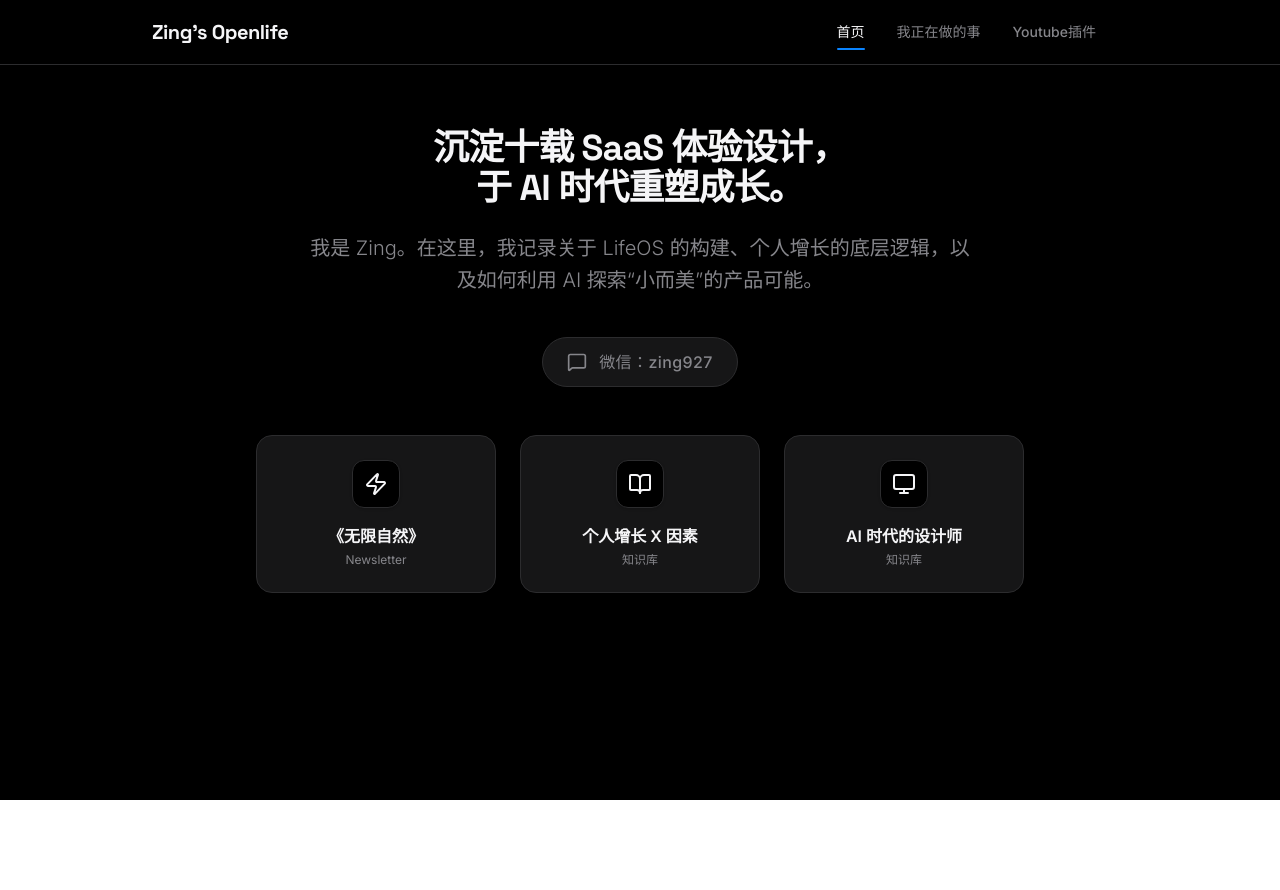
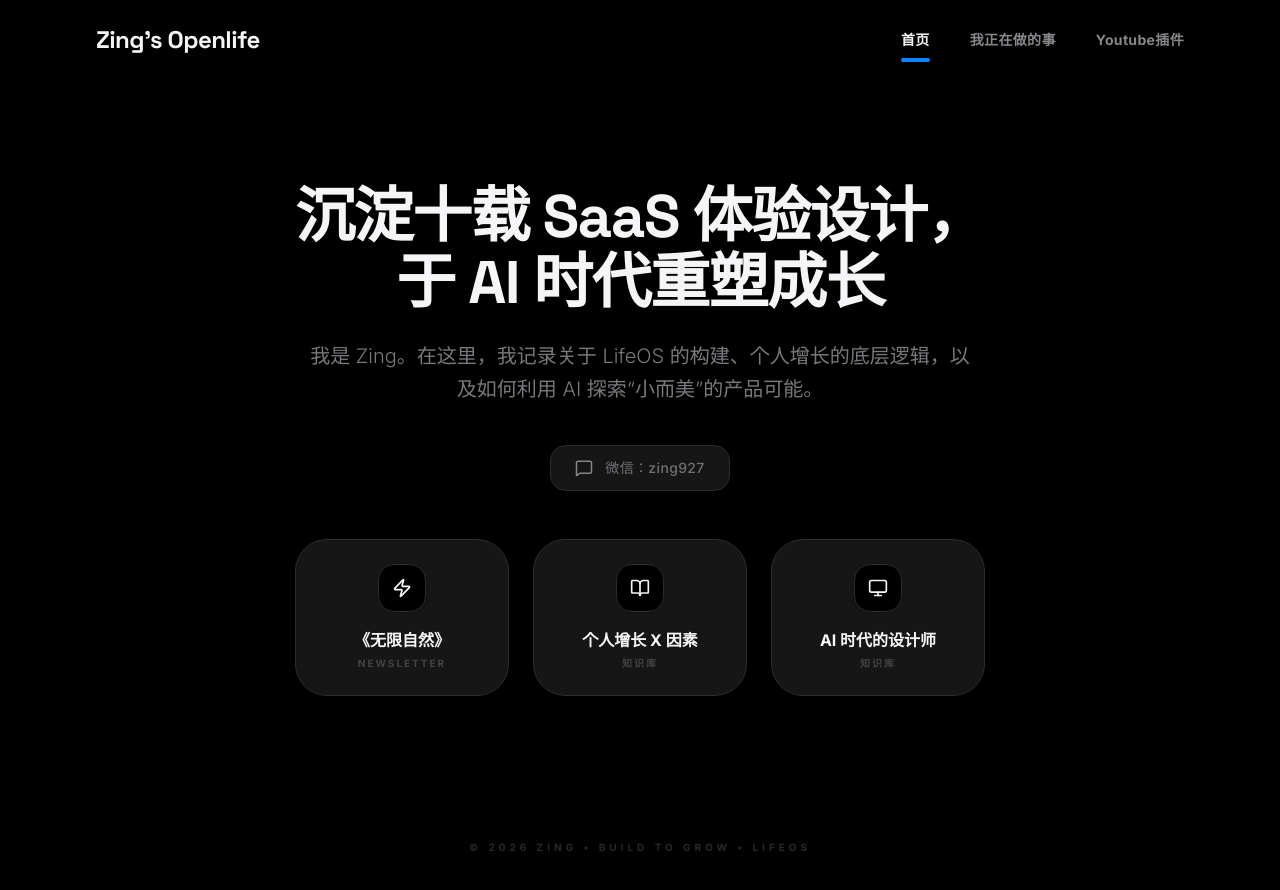
Before and after one commit to zing927/myblog20260430, a React (Vite) app: page / in a window 1280 px wide. Shown: the top 890 px of the page. Before the commit the page ends 800 px from the top, so only its background shows below. Built offline with nearby package versions, Linux system fonts and the light colour scheme; a web font is replaced by a local one.

Commit message:
feat: Enhance homepage typography and layout
Refactors the homepage layout and improves text sizing and spacing for better readability. Updates global CSS to set default background and text colors for the dark theme.

```diff
--- a/src/App.tsx
+++ b/src/App.tsx
@@ -28,36 +28,38 @@ const Home = () => (
     initial={{ opacity: 0, y: 20 }}
     animate={{ opacity: 1, y: 0 }}
     exit={{ opacity: 0, y: -20 }}
-    className="h-[calc(100vh-80px)] flex flex-col justify-center items-center text-center px-6 max-w-4xl mx-auto"
+    className="flex-grow flex flex-col justify-center items-center text-center px-6 max-w-5xl mx-auto py-8"
   >
-    <h2 className="text-3xl md:text-4xl font-bold mb-6 text-custom-primary font-display tracking-tight">
-      沉淀十载 SaaS 体验设计，<br/>于 AI 时代重塑成长。
+    <div className="max-w-4xl w-full">
+      <h2 className="text-4xl md:text-6xl font-bold mb-6 text-custom-primary font-display tracking-tight leading-[1.1]">
+        沉淀十载 SaaS 体验设计，<br/>于 AI 时代重塑成长
       </h2>
-    <p className="text-lg md:text-xl text-custom-secondary mb-10 max-w-2xl leading-relaxed font-light">
+      <p className="text-lg md:text-xl text-custom-secondary mb-10 max-w-2xl mx-auto leading-relaxed font-light opacity-90">
         我是 Zing。在这里，我记录关于 LifeOS 的构建、个人增长的底层逻辑，以及如何利用 AI 探索“小而美”的产品可能。
       </p>
 
       <div className="flex flex-wrap justify-center gap-4 mb-12">
-      <div className="flex items-center gap-3 px-6 py-3 rounded-full bg-custom-secondary border border-custom text-custom-secondary hover:text-custom-primary transition-all">
-        <MessageSquare size={20} />
-        <span className="font-medium tracking-wide">微信：zing927</span>
+        <div className="flex items-center gap-3 px-6 py-3 rounded-2xl bg-custom-secondary border border-custom text-custom-secondary hover:text-custom-primary transition-all shadow-sm hover:shadow-md">
+          <MessageSquare size={18} className="text-accent" />
+          <span className="font-medium tracking-wide text-sm opacity-80">微信：zing927</span>
         </div>
       </div>
 
-    <div className="grid grid-cols-1 md:grid-cols-3 gap-6 w-full max-w-3xl">
+      <div className="grid grid-cols-1 md:grid-cols-3 gap-6 w-full">
         {[
-        { label: "《无限自然》", type: "Newsletter", icon: <Zap size={24} />, href: "https://quaily.com/zing927" },
-        { label: "个人增长 X 因素", type: "知识库", icon: <BookOpen size={24} />, href: "https://flowus.cn/share/aa202f8a-14a7-4429-a5a8-2b459a4de181?code=U4N4HU" },
-        { label: "AI 时代的设计师", type: "知识库", icon: <Monitor size={24} />, href: "https://flowus.cn/zing/share/614d3b88-98e4-476a-9282-44500b47ea9f?code=U4N4HU" }
+          { label: "《无限自然》", type: "Newsletter", icon: <Zap size={20} />, href: "https://quaily.com/zing927" },
+          { label: "个人增长 X 因素", type: "知识库", icon: <BookOpen size={20} />, href: "https://flowus.cn/share/aa202f8a-14a7-4429-a5a8-2b459a4de181?code=U4N4HU" },
+          { label: "AI 时代的设计师", type: "知识库", icon: <Monitor size={20} />, href: "https://flowus.cn/zing/share/614d3b88-98e4-476a-9282-44500b47ea9f?code=U4N4HU" }
         ].map((link, i) => (
-        <a key={i} href={link.href} target="_blank" rel="noreferrer" className="flex flex-col items-center p-6 rounded-2xl bg-custom-secondary hover:bg-custom-primary hover:shadow-2xl transition-all border border-custom group">
-          <div className="w-12 h-12 rounded-xl flex items-center justify-center mb-4 group-hover:scale-110 transition-transform bg-custom-primary text-custom-primary border border-custom shadow-sm">
+          <a key={i} href={link.href} target="_blank" rel="noreferrer" className="flex flex-col items-center p-6 rounded-[2rem] bg-custom-secondary hover:bg-custom-primary hover:shadow-2xl transition-all border border-custom group overflow-hidden relative">
+            <div className="w-12 h-12 rounded-2xl flex items-center justify-center mb-4 group-hover:scale-110 transition-transform bg-custom-primary text-custom-primary border border-custom shadow-sm">
               {link.icon}
             </div>
-          <span className="font-semibold text-custom-primary mb-1">{link.label}</span>
-          <span className="text-xs text-custom-secondary">{link.type}</span>
+            <span className="font-bold text-base text-custom-primary mb-1 group-hover:text-accent transition-colors">{link.label}</span>
+            <span className="text-[10px] uppercase tracking-[0.2em] text-custom-secondary font-bold opacity-40">{link.type}</span>
           </a>
         ))}
+      </div>
     </div>
   </motion.div>
 );
@@ -102,30 +104,37 @@ const WhatImDoing = () => {
       initial={{ opacity: 0 }}
       animate={{ opacity: 1 }}
       exit={{ opacity: 0 }}
-      className="max-w-4xl mx-auto px-6 py-20"
+      className="max-w-4xl mx-auto px-6 py-10"
     >
-      <h2 className="text-3xl font-bold mb-4 text-custom-primary font-display">我正在做的事</h2>
-      <p className="text-custom-secondary mb-12 font-medium opacity-60 tracking-wide">我认为正确的事：阅读、写作、运动、创造、分享</p>
-      <div className="space-y-8">
+      <header className="mb-10">
+        <h2 className="text-3xl font-bold mb-4 text-custom-primary font-display tracking-tight leading-tight">我正在做的事</h2>
+        <p className="text-custom-secondary text-base font-light opacity-80 leading-relaxed max-w-xl">
+          我认为正确的事：阅读、写作、运动、创造、分享。<br/>聚焦于能产生复利增长的底层逻辑。
+        </p>
+      </header>
+      <div className="grid grid-cols-1 gap-4">
         {items.map((item, index) => (
           <motion.div
             key={item.id}
-            initial={{ opacity: 0, x: -20 }}
-            animate={{ opacity: 1, x: 0 }}
-            transition={{ delay: index * 0.1 }}
-            className={`flex gap-6 items-start p-8 rounded-3xl bg-custom-secondary border border-custom transition-all duration-300 hover:shadow-soft group ${item.href ? 'cursor-pointer hover:border-accent/40' : ''}`}
+            initial={{ opacity: 0, y: 15 }}
+            animate={{ opacity: 1, y: 0 }}
+            transition={{ delay: index * 0.08, duration: 0.4 }}
+            className={`flex flex-col md:flex-row gap-6 items-start p-6 rounded-2xl bg-custom-secondary border border-custom transition-all duration-300 hover:border-accent/30 hover:bg-custom-secondary/90 group overflow-hidden relative ${item.href ? 'cursor-pointer shadow-sm hover:shadow-md' : ''}`}
             onClick={() => item.href && window.open(item.href, '_blank')}
           >
-            <div className="p-4 rounded-2xl bg-custom-primary shadow-sm flex-shrink-0 border border-custom text-custom-secondary group-hover:text-custom-primary transition-colors">
+            <div className="p-4 rounded-xl bg-custom-primary shadow-sm flex-shrink-0 border border-custom text-custom-secondary group-hover:text-accent transition-all">
               {item.icon}
             </div>
-            <div>
-              <h3 className="text-xl font-bold mb-2 flex items-center gap-2 text-custom-primary">
+            <div className="flex-grow pt-1">
+              <div className="flex items-center justify-between mb-2">
+                <h3 className="text-xl font-bold text-custom-primary group-hover:text-accent transition-colors">
                   {item.title}
-                <ArrowRight size={18} className="text-custom-secondary opacity-30" />
                 </h3>
-              <p className="text-custom-secondary mb-4 leading-relaxed">{item.desc}</p>
-              <div className="inline-block px-3 py-1 rounded-full bg-custom-primary text-xs font-medium text-custom-secondary border border-custom">
+                {item.href && <ArrowRight size={18} className="text-accent opacity-0 group-hover:opacity-100 -translate-x-3 group-hover:translate-x-0 transition-all font-bold" />}
+              </div>
+              <p className="text-base text-custom-secondary mb-5 leading-relaxed opacity-90">{item.desc}</p>
+              <div className="inline-flex items-center gap-2 px-3 py-1 rounded-lg bg-custom-primary text-[10px] font-bold tracking-widest uppercase text-custom-secondary border border-custom">
+                <span className="w-1.5 h-1.5 rounded-full bg-accent" />
                 {item.meta}
               </div>
             </div>
@@ -147,27 +156,35 @@ const YoutuReadApp = () => {
       className="max-w-5xl mx-auto px-6 py-20"
     >
       {/* Hero Section */}
-      <section className="text-center mb-24 py-16 bg-custom-secondary rounded-[40px] px-8 border border-custom shadow-inner">
+      <section className="text-center mb-10 py-16 bg-custom-secondary/40 rounded-[3rem] px-8 border border-custom shadow-inner backdrop-blur-md">
         <motion.div
-          initial={{ scale: 0.95, opacity: 0 }}
+          initial={{ scale: 0.98, opacity: 0 }}
           animate={{ scale: 1, opacity: 1 }}
           transition={{ duration: 0.5 }}
         >
-          <span className="inline-block px-4 py-1.5 bg-custom-primary text-custom-primary border border-custom text-xs font-bold tracking-widest uppercase rounded-full mb-6">
-            Beta 现已发布
+          <span className="inline-block px-4 py-1.5 bg-custom-primary text-custom-primary border border-white/5 text-[10px] font-bold tracking-[0.3em] uppercase rounded-full mb-6 opacity-60">
+            PROTOTYPE RELEASE
           </span>
-          <h1 className="text-5xl md:text-7xl font-bold tracking-tight mb-6 text-custom-primary font-display">
+          <div className="mb-4">
+            <h2 className="text-3xl md:text-4xl font-black tracking-tight text-custom-primary font-display mb-1">
+              YoutoRead
+            </h2>
+            <p className="text-xs font-bold tracking-[0.4em] uppercase text-accent opacity-80">
+              见字如面 · 视频阅读化
+            </p>
+          </div>
+          <h1 className="text-6xl md:text-7xl font-bold tracking-tighter mb-8 text-custom-primary font-display leading-[1] text-balance">
             YouTube 视频<br/><span className="text-accent">一键变图文笔记</span>
           </h1>
-          <p className="text-xl md:text-2xl text-custom-secondary mb-10 max-w-2xl mx-auto leading-relaxed">
-            别再盯着进度条了。用 DeepSeek 把视频转成带图的 Markdown 笔记，支持自定义 Prompt。
+          <p className="text-lg md:text-2xl text-custom-secondary mb-12 max-w-xl mx-auto leading-relaxed font-light opacity-80 text-pretty">
+            用 AI 将视频转为图文并茂的 Markdown 笔记。支持自定义提示词，让知识消化效率提升 10 倍。
           </p>
           <button
             onClick={() => setShowContactModal(true)}
-            className="px-8 py-4 bg-custom-primary text-custom-primary border border-custom rounded-full font-semibold transition-all flex items-center gap-2 mx-auto shadow-lg hover:bg-accent hover:text-white hover:border-accent active:scale-95 group"
+            className="px-10 py-4 bg-custom-primary text-custom-primary border border-custom rounded-2xl font-bold text-lg transition-all flex items-center gap-3 mx-auto shadow-2xl hover:bg-accent hover:text-white hover:border-accent active:scale-95 group ring-offset-4 ring-offset-black focus:ring-2 ring-accent/30"
           >
-            <Download size={20} className="group-hover:-translate-y-1 transition-transform" />
-            立即下载插件
+            <Download size={22} className="group-hover:-translate-y-1 transition-transform" />
+            <span>立即获取下载链接</span>
           </button>
         </motion.div>
       </section>
@@ -211,48 +228,49 @@ const YoutuReadApp = () => {
         )}
       </AnimatePresence>
 
-    {/* Features */}
-    <section className="mb-32">
-      <h3 className="text-3xl font-bold mb-16 text-center text-custom-primary font-display">核心功能</h3>
-      <div className="grid grid-cols-1 md:grid-cols-2 lg:grid-cols-3 gap-8">
+    <section className="mb-24">
+      <h3 className="text-2xl font-bold mb-12 text-center text-custom-primary font-display tracking-tight opacity-40 uppercase tracking-[0.3em]">Core Features</h3>
+      <div className="grid grid-cols-1 md:grid-cols-2 lg:grid-cols-3 gap-6">
         {[
-          { icon: <ImageIcon/>, title: "视频转图文", desc: "自动抓取视频关键画面，配合 AI 总结，看图就能懂视频。" },
-          { icon: <FileText/>, title: "Markdown 导出", desc: "完美适配 Obsidian、Notion、Heptabase，文档整整齐齐。" },
-          { icon: <Zap/>, title: "支持自定义 Prompt", desc: "想写大纲、写摘要、还是写代码分析？你自己定。" },
-          { icon: <PlayCircle/>, title: "导出笔记长图", desc: "不方便看文档时，一张长图搞定所有重点。" },
-          { icon: <DollarSign/>, title: "使用成本极低", desc: "接入 DeepSeek 模型，价格几乎可以忽略不计。" }
+          { icon: <ImageIcon size={22} />, title: "视频转图文", desc: "自动抓取视频关键画面，配合 AI 总结，看图就能懂视频。" },
+          { icon: <FileText size={22} />, title: "Markdown 导出", desc: "完美适配 Obsidian、Notion、Heptabase，文档整整齐齐。" },
+          { icon: <Zap size={22} />, title: "支持自定义 Prompt", desc: "想写大纲、写摘要、还是写代码分析？你自己定。" },
+          { icon: <PlayCircle size={22} />, title: "导出笔记长图", desc: "不方便看文档时，一张长图搞定所有重点。" },
+          { icon: <DollarSign size={22} />, title: "使用成本极低", desc: "接入模型能力，价格低至分秒级，专注内容产出。" }
         ].map((feat, i) => (
-          <div key={i} className="p-8 rounded-3xl bg-custom-primary border border-custom hover:shadow-soft transition-all group">
-            <div className="w-12 h-12 rounded-xl bg-custom-secondary flex items-center justify-center mb-6 group-hover:scale-110 transition-transform text-custom-primary">
+          <div key={i} className="p-8 rounded-[2rem] bg-custom-primary border border-custom hover:shadow-soft transition-all duration-500 group hover:border-accent/20">
+            <div className="w-12 h-12 rounded-xl bg-custom-secondary flex items-center justify-center mb-6 group-hover:scale-110 transition-transform text-accent shadow-sm border border-custom">
               {feat.icon}
             </div>
-            <h4 className="text-xl font-bold mb-2 text-custom-primary">{feat.title}</h4>
-            <p className="text-custom-secondary leading-relaxed">{feat.desc}</p>
+            <h4 className="text-lg font-bold mb-2 text-custom-primary">{feat.title}</h4>
+            <p className="text-sm text-custom-secondary leading-relaxed opacity-70">{feat.desc}</p>
           </div>
         ))}
       </div>
     </section>
 
     {/* Comparison Table */}
-    <section className="mb-32 overflow-x-auto">
-      <h3 className="text-3xl font-bold mb-12 text-center text-custom-primary font-display">为什么用它？</h3>
-      <div className="min-w-[600px] border border-custom rounded-3xl overflow-hidden bg-custom-secondary">
-        <div className="grid grid-cols-3 bg-custom-secondary border-b border-custom">
-          <div className="p-6 text-xs font-bold uppercase tracking-widest text-custom-secondary opacity-50">需求</div>
-          <div className="p-6 text-xs font-bold uppercase tracking-widest text-custom-secondary opacity-50">传统方式</div>
-          <div className="p-6 text-xs font-bold uppercase tracking-widest text-accent">YoutuRead</div>
+    <section className="mb-24 overflow-x-auto px-4">
+      <h3 className="text-2xl font-bold mb-10 text-center text-custom-primary font-display tracking-tight opacity-40 uppercase tracking-[0.3em]">Efficiency Comparison</h3>
+      <div className="min-w-[600px] border border-custom rounded-[2rem] overflow-hidden bg-custom-secondary shadow-lg">
+        <div className="grid grid-cols-3 bg-custom-secondary/50 border-b border-custom">
+          <div className="p-6 text-[10px] font-bold uppercase tracking-[0.2em] text-custom-secondary opacity-50">需求类型</div>
+          <div className="p-6 text-[10px] font-bold uppercase tracking-[0.2em] text-custom-secondary opacity-50">传统解决方案</div>
+          <div className="p-6 text-[10px] font-bold uppercase tracking-[0.2em] text-accent">YoutuRead 方案</div>
         </div>
         {[
-          { label: "记笔记", old: "手动截图 + 打字", neu: "一键自动生成" },
-          { label: "整理格式", old: "乱七八糟", neu: "标准 Markdown，带图带标题" },
-          { label: "个性化", old: "AI 给什么看什么", neu: "想让 AI 怎么写，你自己定" },
-          { label: "成本", old: "每月订阅贵", neu: "DeepSeek 驱动，极低成本" }
+          { label: "记笔记效率", old: "手动截图 + 繁琐打字", neu: "AI 一键自动化生成" },
+          { label: "内容组织", old: "格式混乱，难以检索", neu: "标准 MD，逻辑清晰" },
+          { label: "灵感掌控", old: "固定模板，缺乏灵感", neu: "自定义 Prompt 深度驱动" },
+          { label: "长期成本", old: "每月高额订阅费", neu: "轻量接入，近乎免费" }
         ].map((row, i) => (
-          <div key={i} className="grid grid-cols-3 border-b last:border-0 border-custom bg-custom-primary">
-            <div className="p-6 font-bold text-custom-primary">{row.label}</div>
-            <div className="p-6 text-custom-secondary italic opacity-60">{row.old}</div>
-            <div className="p-6 font-medium text-custom-primary flex items-center gap-2">
-              <Check size={16} className="text-green-500" />
+          <div key={i} className="grid grid-cols-3 border-b last:border-0 border-custom bg-custom-primary/20 hover:bg-custom-primary/40 transition-colors">
+            <div className="p-6 font-bold text-base text-custom-primary">{row.label}</div>
+            <div className="p-6 text-sm text-custom-secondary italic opacity-60 leading-relaxed font-light">{row.old}</div>
+            <div className="p-6 text-sm font-medium text-custom-primary flex items-center gap-2">
+              <div className="w-5 h-5 rounded-full bg-accent/10 flex items-center justify-center flex-shrink-0">
+                <Check size={12} className="text-accent" />
+              </div>
               {row.neu}
             </div>
           </div>
@@ -260,25 +278,6 @@ const YoutuReadApp = () => {
       </div>
     </section>
 
-    {/* Social Media Section */}
-    <section className={`p-12 rounded-[40px] relative overflow-hidden bg-custom-secondary border border-custom`}>
-      <div className="relative z-10 max-w-3xl">
-        <h3 className="text-2xl font-bold mb-8 flex items-center gap-2 text-custom-primary">
-          <Twitter size={24} className="text-blue-400" />
-          社交媒体分享
-        </h3>
-        <div className="p-8 rounded-2xl bg-custom-primary border border-custom">
-          <p className="font-bold mb-4 text-xl text-custom-primary">安利一个 GitHub 上的自制神器：YoutuRead</p>
-          <p className="mb-6 text-custom-secondary leading-loose italic">如果你也跟我一样嫌视频太长废时间，试试看这个新工具...</p>
-          <div className="space-y-4 text-custom-primary">
-             <p>✅ <b>真·图文并茂：</b>不再是干巴巴的文字总结。</p>
-             <p>✅ <b>笔记党福音：</b>直接导 Markdown，完美匹配 Obsidian。</p>
-             <p>✅ <b>Prompt 自由：</b>让 AI 按你的习惯去写摘要。</p>
-             <p>✅ <b>价格屠夫：</b>接入 DeepSeek 真的不用心疼钱！</p>
-          </div>
-        </div>
-      </div>
-    </section>
   </motion.div>
   );
 };
@@ -295,28 +294,31 @@ export default function App() {
   ] as const;
 
   return (
-    <div className="min-h-screen text-custom-primary selection:bg-accent/20 bg-custom-primary">
+    <div className="min-h-screen text-custom-primary selection:bg-accent/20 bg-custom-primary relative overflow-hidden flex flex-col">
+      {/* Background Gradient Light */}
+      <div className="fixed top-0 left-1/2 -translate-x-1/2 w-[1000px] h-[600px] bg-accent/5 blur-[120px] rounded-full pointer-events-none -z-10 opacity-60" />
+
       {/* Navigation */}
-      <nav className="fixed top-0 left-0 right-0 z-50 bg-custom-primary/70 backdrop-blur-xl border-b border-custom">
-        <div className="max-w-5xl mx-auto px-6 h-16 flex items-center justify-between">
+      <nav className="fixed top-0 left-0 right-0 z-50 bg-custom-primary/80 backdrop-blur-2xl">
+        <div className="max-w-6xl mx-auto px-8 h-20 flex items-center justify-between">
           <div
-            className="text-xl font-bold tracking-tight cursor-pointer font-display"
+            className="text-2xl font-bold tracking-tight cursor-pointer font-display hover:text-accent transition-colors"
             onClick={() => setActiveTab('home')}
           >
             Zing's Openlife
           </div>
 
-          <div className="flex items-center gap-4 md:gap-8">
-            <div className="flex gap-4 md:gap-8 mr-4 md:mr-8 transition-all">
+          <div className="flex items-center gap-6 md:gap-10">
+            <div className="flex gap-6 md:gap-10 transition-all">
               {navItems.map((item) => (
                 <button
                   key={item.id}
                   onClick={() => setActiveTab(item.id)}
-                  className={`text-sm font-medium transition-all relative py-2 ${activeTab === item.id ? 'text-accent' : 'text-custom-secondary hover:text-custom-primary'}`}
+                  className={`text-sm font-bold tracking-wide transition-all relative py-2 ${activeTab === item.id ? 'text-accent' : 'text-custom-secondary hover:text-custom-primary underline-offset-8'}`}
                 >
                   {item.label}
                   {activeTab === item.id && (
-                    <motion.div layoutId="nav-underline" className="absolute bottom-0 left-0 right-0 h-0.5 bg-accent rounded-full" />
+                    <motion.div layoutId="nav-underline" className="absolute -bottom-1 left-0 right-0 h-1 bg-accent rounded-full" />
                   )}
                 </button>
               ))}
@@ -326,7 +328,7 @@ export default function App() {
       </nav>
 
       {/* Content */}
-      <main className="min-h-screen overflow-x-hidden">
+      <main className={`flex-grow pt-20 flex flex-col ${activeTab === 'home' ? 'h-screen' : ''}`}>
         <AnimatePresence mode="wait">
           {activeTab === 'home' && <Home key="home" />}
           {activeTab === 'now' && <WhatImDoing key="now" />}
@@ -335,13 +337,13 @@ export default function App() {
       </main>
 
       {/* Footer */}
-      {activeTab !== 'home' && (
-        <footer className="py-12 border-t border-custom text-center bg-custom-secondary/20">
-          <p className="text-custom-secondary text-sm font-medium opacity-50">
-            © 2026 Zing. Crafted with Logic.
+      <footer className={`${activeTab === 'home' ? 'py-10' : 'py-20'} text-center bg-custom-secondary/20 transition-all`}>
+        <div className="max-w-5xl mx-auto px-6">
+          <p className="text-custom-secondary text-[10px] font-bold opacity-30 uppercase tracking-[0.4em]">
+            © 2026 Zing • Build to Grow • LifeOS
           </p>
+        </div>
       </footer>
-      )}
     </div>
   );
 }
--- a/src/index.css
+++ b/src/index.css
@@ -8,11 +8,14 @@
   --font-mono: "JetBrains Mono", monospace;
 
   --color-apple-blue: #0066CC;
+
+  --shadow-soft: 0 8px 30px rgba(0, 0, 0, 0.12);
+  --shadow-card: 0 10px 40px -10px rgba(0, 0, 0, 0.5);
 }
 
 @layer base {
   body {
-    @apply font-sans antialiased selection:bg-apple-blue/20 transition-colors duration-500;
+    @apply font-sans antialiased selection:bg-apple-blue/20 transition-colors duration-500 bg-black text-white;
   }
 }
 
```
Lines whose indentation alone changed are shown as unchanged.
